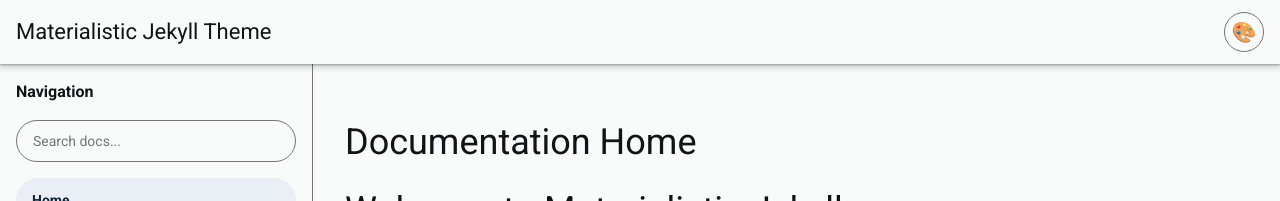
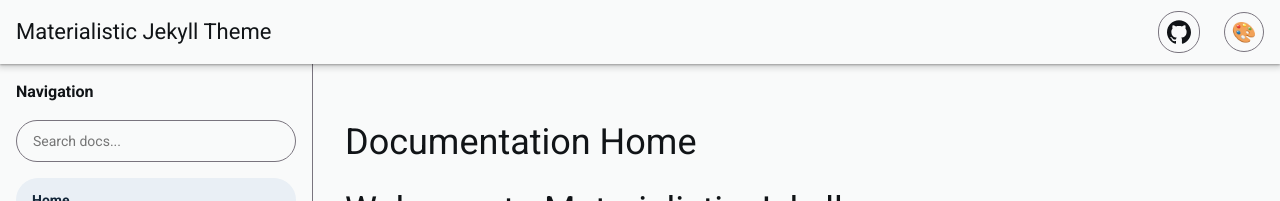
Before and after one commit to toxicoder/materialistic-jekyll, a Jekyll site: the page built from docs/index.md, in a window 1280 px wide. Shown: the top 201 px of the page. Built offline with Jekyll 4.4.1, drawn with Linux system fonts in a browser that asks for light colours.

Commit message:
Add GitHub icon button to navigation bar
Added an icon button linking to the project's GitHub repository in the upper right navigation bar. The button uses the Material 3 design system (outlined icon button) and includes an inline SVG for the GitHub icon. It is positioned before the theme settings button.

```diff
--- a/_includes/header.html
+++ b/_includes/header.html
@@ -7,6 +7,11 @@
   </div>
   <div style="flex: 1;"></div>
   <div class="nav-controls">
+    <a href="https://github.com/toxicoder/materialistic-jekyll" class="icon-btn outlined" aria-label="GitHub Repository" style="margin-left: 8px;" target="_blank" rel="noopener noreferrer">
+      <svg viewBox="0 0 24 24" width="24" height="24" fill="currentColor">
+        <path d="M12 .297c-6.63 0-12 5.373-12 12 0 5.303 3.438 9.8 8.205 11.385.6.113.82-.258.82-.577 0-.285-.01-1.04-.015-2.04-3.338.724-4.042-1.61-4.042-1.61C4.422 18.07 3.633 17.7 3.633 17.7c-1.087-.744.084-.729.084-.729 1.205.084 1.838 1.236 1.838 1.236 1.07 1.835 2.809 1.305 3.495.998.108-.776.417-1.305.76-1.605-2.665-.3-5.466-1.332-5.466-5.93 0-1.31.465-2.38 1.235-3.22-.135-.303-.54-1.523.105-3.176 0 0 1.005-.322 3.3 1.23.96-.267 1.98-.399 3-.405 1.02.006 2.04.138 3 .405 2.28-1.552 3.285-1.23 3.285-1.23.645 1.653.24 2.873.12 3.176.765.84 1.23 1.91 1.23 3.22 0 4.61-2.805 5.625-5.475 5.92.42.36.81 1.096.81 2.22 0 1.606-.015 2.896-.015 3.286 0 .315.21.69.825.57C20.565 22.092 24 17.592 24 12.297c0-6.627-5.373-12-12-12"/>
+      </svg>
+    </a>
     <button id="theme-settings-btn" class="icon-btn outlined" aria-label="Theme Settings" style="margin-left: 8px;">
       <span style="font-size: 20px;">🎨</span>
     </button>
```
